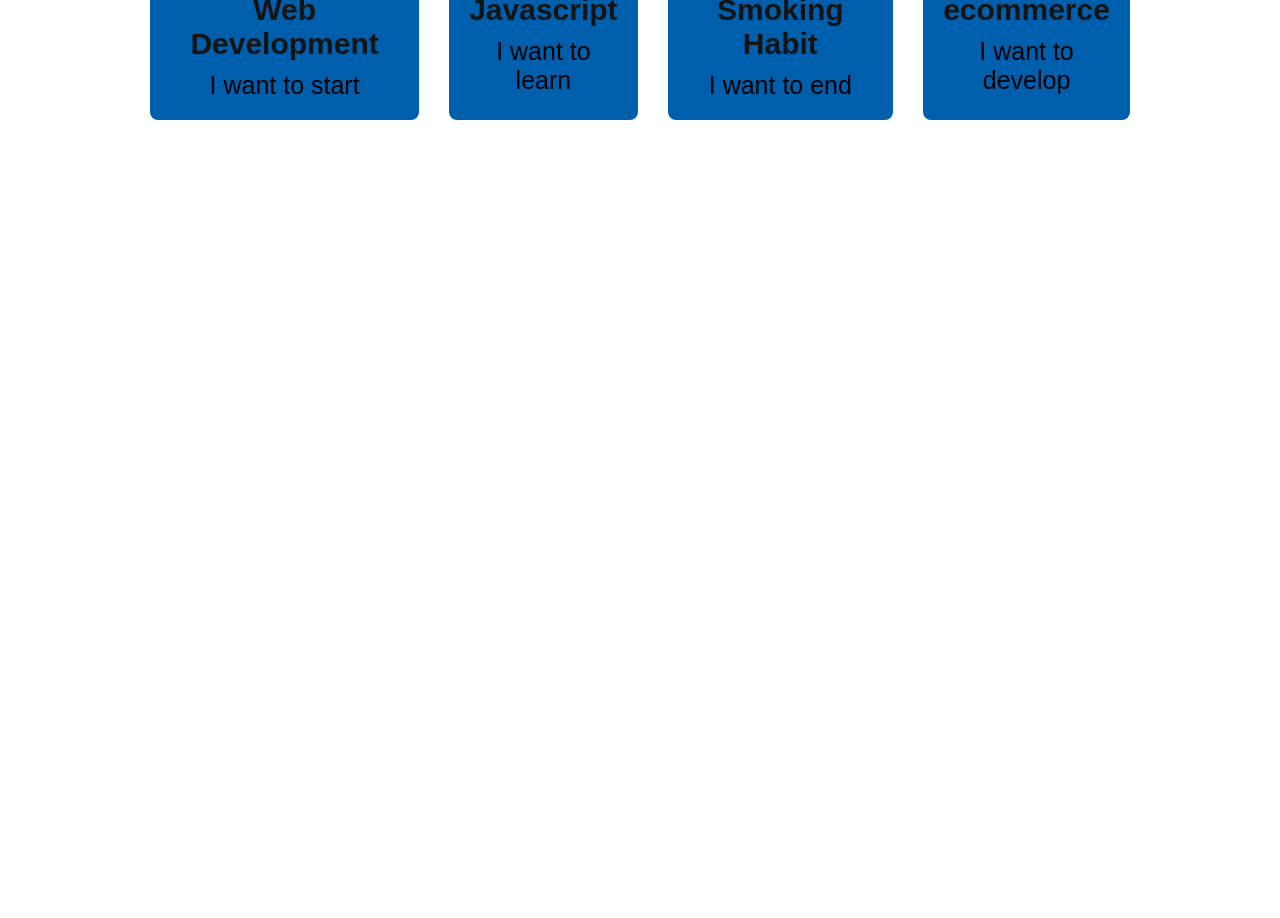
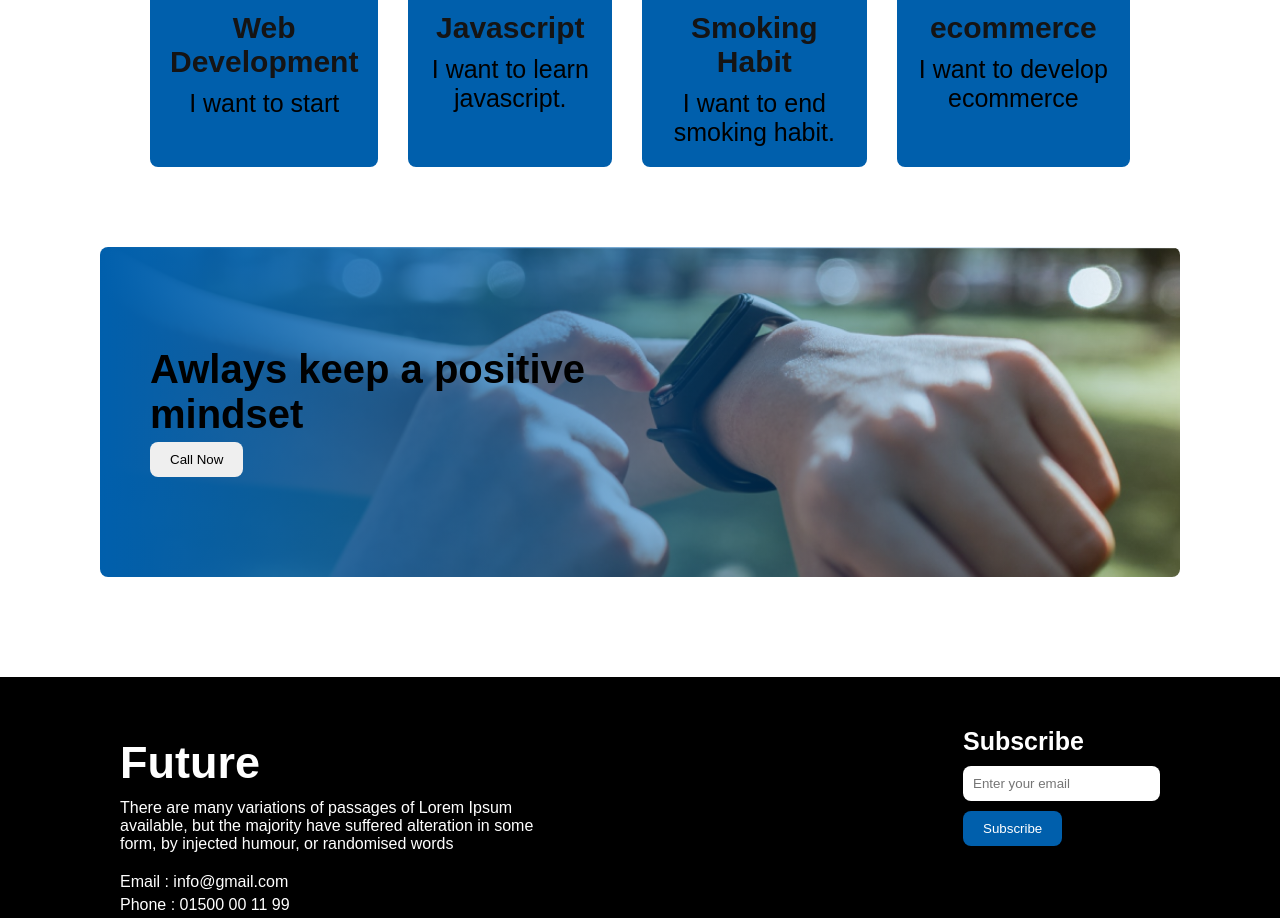
Before and after one commit to sagardas0/new-year-repo, a plain HTML site: page index.html in a window 1280 px wide. Shown: the part 2085-3003 px from the top of the page. Before the commit the page ends 2335 px from the top, so only its background shows below. Drawn offline with Linux system fonts and the light colour scheme.

Commit message:
final update

```diff
--- a/index.html
+++ b/index.html
@@ -42,6 +42,7 @@
                 <li><img class="list-icon" src="./images/icons/checkmark.png" alt="">Contrary to popular simply.</li>
             </ul>
 
+            /
         </div>
 
     </section>
@@ -57,20 +58,43 @@
             <div class="plan">
                 <img src="./images/icons/js.png" alt="">
                 <h3 class="plan-sub-title">Javascript</h3>
-                <p class="plan-description">I want to learn</p>
+                <p class="plan-description">I want to learn javascript.</p>
             </div>
             <div class="plan">
                 <img src="./images/icons/smoke.png" alt="">
                 <h3 class="plan-sub-title">Smoking Habit</h3>
-                <pb class="plan-description">I want to end</p>
+                <pb class="plan-description">I want to end smoking habit.</p>
             </div>
             <div class="plan">
                 <img src="./images/icons/ecom.png" alt="">
                 <h3 class="plan-sub-title">ecommerce</h3>
-                <p class="plan-description">I want to develop</p>
+                <p class="plan-description">I want to develop ecommerce</p>
             </div>
         </div>
     </section>
+    <section class="linaer">
+        <div class="linaer-image">
+            <h3 class="linaer-title">Awlays keep a positive<br>mindset</h3>
+            <button class="linaer-btn">Call Now</button>
+        </div>
+    </section>
+    <footer class="contact">
+        <div class="contact-content">
+            <h3 class="contact-title">Future</h3>
+            <p class="contact-description">There are many variations of passages of Lorem Ipsum available, but the
+                majority have suffered alteration in some form, by injected humour, or randomised words</p>
+            <p class="email">Email : info@gmail.com</p>
+            <p class="phone">Phone : 01500 00 11 99</p>
+            <img src="./images/icons/fb.png" alt="">
+            <img src="images/icons/twitter.png" alt="">
+            <img src="images/icons/youtube.png" alt="">
+        </div>
+        <div class="contact-subcribe">
+            <h3 class="contact-sub">Subscribe</h3>
+            <input class="contact-text" type="text" placeholder="Enter your email">
+            <button class="contact-btn">Subscribe</button>
+        </div>
+    </footer>
 
 </body>
 
--- a/styles/design.css
+++ b/styles/design.css
@@ -96,3 +96,92 @@ color: #151414;
     font-weight: 500;
     font-size: 25px;
 }
+.linaer{
+    padding: 50px 100px;
+}
+.linaer-image{
+    background-image:
+    linear-gradient(90deg, #005FAC 0%, rgba(0, 95, 172, 0) 100%),
+    url('../images/watch.png');
+   background-repeat: no-repeat;
+   padding: 100px 50px;
+   background-position: center;
+   background-size: cover;
+   margin-top: -100px;
+   margin-bottom: 50px;
+   border-radius: 8px;
+}
+.linaer-title{
+    font-weight: 700;
+font-size: 40px;
+margin-bottom: 5px;
+
+}
+.linaer-btn{
+    padding: 10px 20px;
+    border-radius: 8px;
+    border: none;
+}
+/* footer */
+.contact{
+    background:black;
+display: flex;
+padding: 50px 120px;
+gap: 150px:
+
+
+}
+.contact-content{
+padding-top: 10px;
+padding-right: 350px;
+}
+.contact-title{
+    font-weight: 700;
+font-size: 45px;
+margin-bottom: 10px;
+color: #FFFFFF;
+
+}
+.contact-description{
+    font-weight: 400;
+font-size: 16px;
+margin-bottom: 20px;
+color: #FFFFFF;
+
+}
+.contact .email{
+    font-weight: 400;
+font-size: 16px;
+color: #FFFFFF;
+margin-bottom: 5px;
+}
+.contact .phone{
+    font-weight: 400;
+font-size: 16px;
+
+color: #FFFFFF;
+margin-bottom: 10px;
+}
+.contact-subcribe{
+    margin-left: 50px;
+    color: #FFFFFF;
+}
+.contact-sub{
+    margin-bottom: 10px;
+    font-weight: 600;
+font-size: 25px;
+}
+.contact-text{
+    padding: 10px 10px;
+    border-radius: 8px;
+    border: none;
+    margin-bottom: 10px;
+    color: #FFFFFF;
+}
+.contact-btn{
+    padding: 10px 20px;
+    border-radius: 8px;
+    border: none;
+    background-color: #005FAC;
+    color: #FFFFFF;
+}
```
